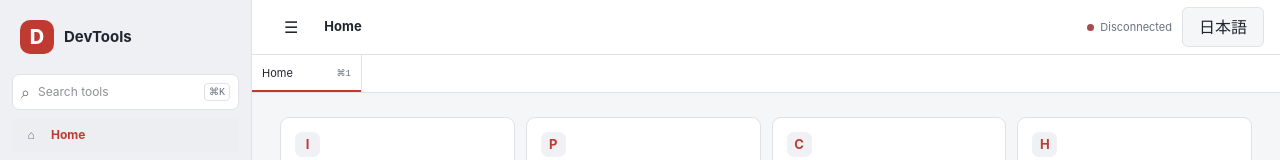
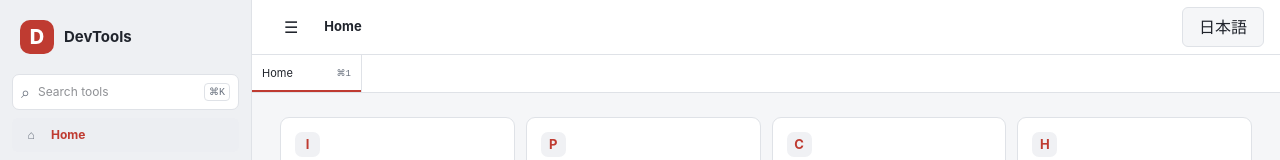
Before and after one commit to LotusAndCompany/devtools, a React (Vite) app in the folder frontend/: page / in a window 1280 px wide. Shown: the top 160 px of the page. Built offline with nearby package versions, Linux system fonts and the light colour scheme.

Commit message:
refactor: remove native bridge status label

```diff
--- a/frontend/App.tsx
+++ b/frontend/App.tsx
@@ -43,7 +43,6 @@ type PendingRequest = { resolve: (value: Record<string, unknown>) => void; rejec
 function App() {
   const [locale, setLocale] = useState<Locale>(navigator.language.toLowerCase().startsWith("ja") ? "ja" : "en");
   const [bridge, setBridge] = useState<NativeBridge | null>(null);
-  const [connectionError, setConnectionError] = useState("");
   const [openPages, setOpenPages] = useState<PageId[]>(["welcome"]);
   const [activePage, setActivePage] = useState<PageId>("welcome");
   const [databaseNavigationKey, setDatabaseNavigationKey] = useState(0);
@@ -131,7 +130,6 @@ function App() {
       nativeBridge = native;
       unsubscribe = native.subscribe(onEvent);
       setBridge(native);
-      setConnectionError("");
       void runWithBridge(native, "imageTakeDropped", {}).then((result) => {
         if (mounted && result.found === true) acceptDroppedImage(result);
       }).catch(() => {});
@@ -145,9 +143,7 @@ function App() {
           if (page) { setOpenPages(["welcome", page]); setActivePage(page); }
         }
       }).catch(() => {});
-    }).catch((error: unknown) => {
-      if (mounted) setConnectionError(error instanceof Error ? error.message : String(error));
-    });
+    }).catch(() => {});
     return () => { mounted = false; unsubscribe?.(); };
     // WebChannel subscription and native connection are app-scoped.
     // eslint-disable-next-line react-hooks/exhaustive-deps
@@ -211,7 +207,6 @@ function App() {
         <header className="app-topbar">
           <Button variant="ghost" aria-label={locale === "ja" ? "サイドバーの表示切替" : "Toggle sidebar"} onClick={() => setSidebarOpen((open) => !open)}>☰</Button>
           <div className="topbar-title">{titleFor(activePage, locale)}</div>
-          {!bridge && connectionError && <div className="topbar-status" title={connectionError}><span className="status-dot disconnected" />{locale === "ja" ? "未接続" : "Disconnected"}</div>}
           <Button variant="outline" onClick={() => setLocale((value) => value === "ja" ? "en" : "ja")}>{locale === "ja" ? "EN" : "日本語"}</Button>
           {pendingCount > 0 && <Button variant="outline" onClick={() => { for (const id of pending.current.keys()) bridge?.cancelOperation(id); }}>{locale === "ja" ? "キャンセル" : "Cancel"} ({pendingCount})</Button>}
         </header>
--- a/frontend/ui.css
+++ b/frontend/ui.css
@@ -101,8 +101,6 @@ kbd { padding: 2px 4px; border: 1px solid var(--border); border-radius: 4px; col
 .app-main { display: flex; flex: 1; flex-direction: column; min-width: 0; min-height: 0; }
 .app-topbar { display: flex; align-items: center; gap: 10px; min-height: 50px; padding: 7px 16px; border-bottom: 1px solid var(--border); background: var(--card); }
 .topbar-title { flex: 1; font-size: 13px; font-weight: 650; }
-.topbar-status { display: flex; align-items: center; gap: 6px; color: var(--muted-foreground); font-size: 11px; }
-.status-dot { width: 7px; height: 7px; border-radius: 99px; background: #a64c4c; }
 .tabs-bar { display: flex; align-items: stretch; min-height: 38px; overflow: auto hidden; border-bottom: 1px solid var(--border); background: var(--card); }
 .page-tab { display: flex; align-items: center; min-width: 110px; max-width: 210px; border-right: 1px solid var(--border); }
 .page-tab.active { box-shadow: inset 0 -2px var(--primary); }
@@ -253,7 +251,6 @@ textarea.form-control { line-height: 1.45; resize: vertical; }
 }
 @media (max-width: 650px) {
   .app-sidebar { flex-basis: 185px; padding-inline: 8px; }
-  .topbar-status { display: none; }
   .two-column, .phrase-layout, .qr-layout, .http-options { grid-template-columns: 1fr; }
   .http-request-row { grid-template-columns: 95px minmax(0, 1fr); }
   .http-request-row > button { grid-column: 1 / -1; justify-self: end; }
```
